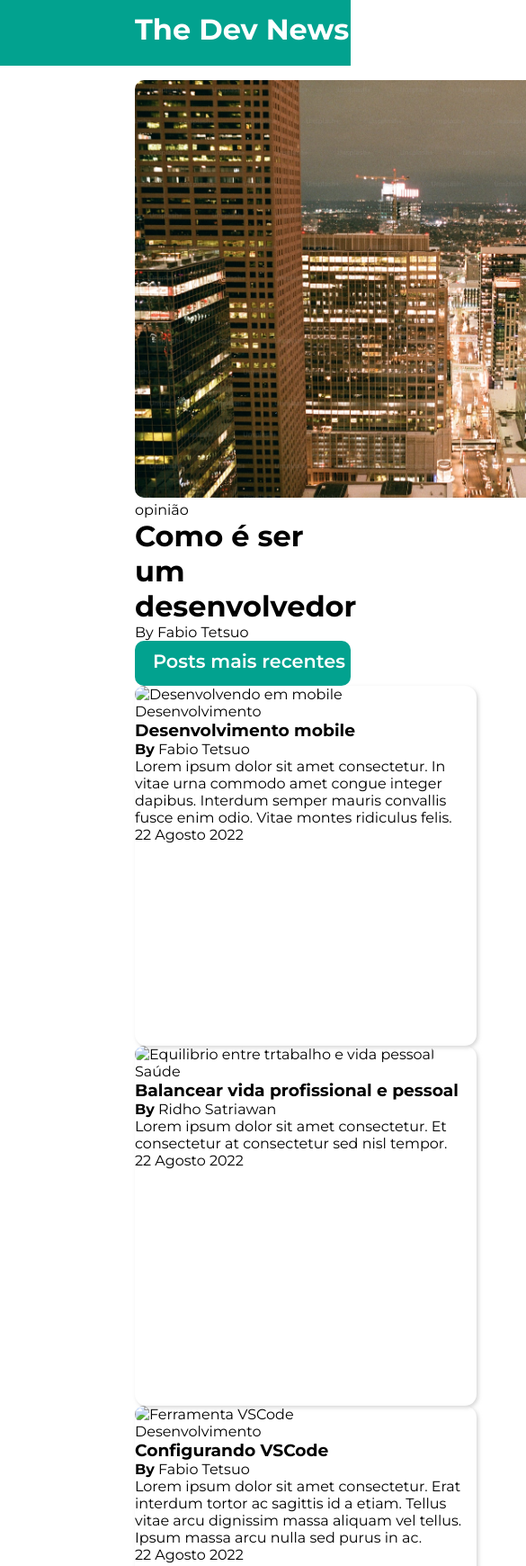
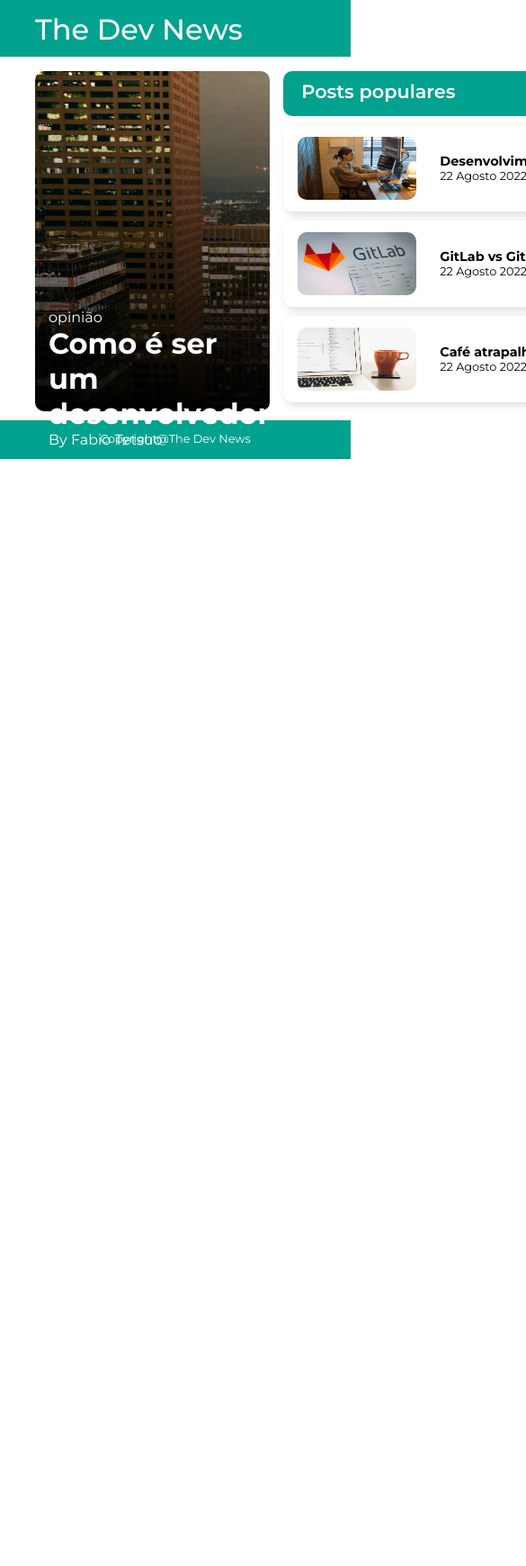
Before and after one commit to Mvrakami/RID-216265_Desafio02, a plain HTML site: page index.html in a window 390 px wide. Shown: the top 1740 px of the page at 90% size, 585 px wide, since content can reach past the window. After the commit the page ends 844 px from the top, so only its background shows below. Drawn offline with Linux system fonts and the light colour scheme.

Commit message:
atualização. header e parte 1 feitas

```diff
--- a/index.html
+++ b/index.html
@@ -13,92 +13,48 @@
     <header> <!--header-->
         <h1>The Dev News</h1>
     </header>
+
     <main>
-        <div id="container1">
-            <div> <!--mainPost-->
-                <img id="fotoheader" src="images/header.jpeg" alt="foto predios a noite">
-                <p>opinião</p>
+        <div class="container">
+            <div id="post-principal"> <!--mainPost-->
+                <p class="p1">opinião</p>
                 <h1>Como é ser um desenvolvedor</h1>
-                <p>By Fabio Tetsuo</p>
+                <p class="p1">By Fabio Tetsuo</p>
             </div>
+
+            <aside > <!--LATERAL: popPosts-->
+                <h2>Posts populares</h2>
+
+                <section class="side-container">
+
+                    <div>
+                        <img src="images/side361.jpeg"alt="">
+                        <span>
+                            <h3>Desenvolvimento atual</h4>
+                            <p>22 Agosto 2022</p>
+                        </span>
+                    </div>
+
+                    <div>
+                        <img src="images/side2-361.jpeg"  alt="">
+                        <span>
+                            <h3>GitLab vs GitHub</h4>
+                            <p>22 Agosto 2022</p>
+                        </span>
+                    </div>
+
+                    <div>
+                        <img src="images/side3-361.jpeg" alt="">
+                        <span>
+                            <h3>Café atrapalha?</h4>
+                            <p>22 Agosto 2022</p>
+                        </span>
+                    </div>
+                </section>
+            </aside>
         </div>
 
-        <div id="container2"> <!--cards-->
-            <h2 id="tituloRecentes">Posts mais recentes</h2>
-            <div class="cards">
-                <img src="" alt="Desenvolvendo em mobile">
-                <p class="theme">Desenvolvimento</p>
-                <h3>Desenvolvimento mobile</h3>
-                <p class="author"><strong>By</strong> Fabio Tetsuo</p>
-                <p>Lorem ipsum dolor sit amet consectetur. In <br>
-                    vitae urna commodo amet congue integer <br>
-                    dapibus. Interdum semper mauris convallis <br>
-                    fusce enim odio. Vitae montes ridiculus felis.</p>
-                <p>22 Agosto 2022</p>
-            </div>
-            <div class="cards">
-                <img src="" alt="Equilibrio entre trtabalho e vida pessoal">
-                <p class="theme">Saúde</p>
-                <h3>Balancear vida profissional e pessoal</h3>
-                <p class="author"><strong>By</strong> Ridho Satriawan</p>
-                <p>Lorem ipsum dolor sit amet consectetur. Et <br>
-                    consectetur at consectetur sed nisl tempor.</p>
-                <p>22 Agosto 2022</p>
-            </div>
-            <div class="cards">
-                <img src="" alt="Ferramenta VSCode">
-                <p class="theme">Desenvolvimento</p>
-                <h3>Configurando VSCode</h3>
-                <p class="author"><strong>By</strong> Fabio Tetsuo</p>
-                <p>Lorem ipsum dolor sit amet consectetur. Erat <br>
-                     interdum tortor ac sagittis id a etiam. Tellus <br>
-                     vitae arcu dignissim massa aliquam vel tellus. <br>
-                    Ipsum massa arcu nulla sed purus in ac.</p>
-                <p>22 Agosto 2022</p>
-            </div>
-            <div class="cards">
-                <img src="" alt="Tipos de tela">
-                <p class="theme">Produtividad</p>
-                <h3>2 monitores ou 1 ultrawide?</h3>
-                <p class="author"><strong>By</strong> Fulano da Silva</p>
-                <p>Lorem ipsum dolor sit amet consectetur. Arcu <br>
-                     tellus adipiscing sagittis tristique. Eget <br>
-                     molestie posuere enim pretium venenatis <br>
-                     nunc ligula donec a. Velit senectus amet nulla.</p>
-                <p>22 Agosto 2022</p>
-            </div>
-        </div>
-        <aside class="sidebar"> <!--LATERAL: popPosts-->
-            <h2>Posts populares</h2>
-            <div>
-                <img src="" alt="">
-                <h4>Desenvolvimento atual</h4>
-                <p>22 Agosto 2022</p>
-            </div>
-            <div>
-                <img src="" alt="">
-                <h4>GitLab vs GitHub</h4>
-                <p>22 Agosto 2022</p>
-            </div>
-            <div>
-                <img src="" alt="">
-                <h4>Café atrapalha?</h4>
-                <p>22 Agosto 2022</p>
-            </div>
 
-         <!--LATERAL: categorias-->
-            <h2>Categorias</h2>
-            <ul>
-                <li>> Saúde</li>
-                <li>> Desenvolvimento</li>
-                <li>> Produtividade</li>
-                <li>> Opinião</li>
-                <li>(1)</li>
-                <li>(2)</li>
-                <li>(2)</li>
-                <li>(1)</li>
-            </ul>
-        </aside>
     </main>
 </body>
 <footer>
--- a/style.css
+++ b/style.css
@@ -1,6 +1,6 @@
 @charset "UTF8";
 
-/*Configurações Gerais*/
+/*_____________________config. gerais______________________*/
 *{
     font-family: "Montserrat", Arial, Helvetica, sans-serif;
     margin: 0px;
@@ -9,65 +9,116 @@
 img{
     border-radius: 10px;
 }
+
 main{
-    padding-left: 150px;
+    margin-left: 10%;
+    margin-right: 10%;
 }
-h2{
+
+header > h1{ /*_____________________HEADER______________________*/
+    background-color: #02A28F;
+    color: white;
+    height: 50px;
+    padding-left: 10%;
+    padding-top: 13px;
+    margin-bottom: 4%;
+    font-weight: 500;
+}
+
+h2{ /*_____________________título lateral_____________________*/
+    background-color: #02A28F;
+    border-radius: 10px;
+    height: 40px;
+    color: white;
     font-size: 1.3em;
     font-weight: 600;
     padding-top: 10px;
     padding-left: 20px;
 }
 
-/*HEADER*/
-header > h1{
-    background-color: #02A28F;
-    color: white;
-    height: 60px;
-    padding-left: 150px;
-    padding-top: 13px;
-    margin-bottom: 4%;
+
+/*_____________________post principal______________________*/
+
+.container{
+    display: flex;
+    gap: 15px;
+    margin: 10px 0;
 }
 
-/*POST PRINCIPAL*/
-#fotoheader{
-    max-width: 700px;
 
-}
-#titulorecentes{
-    background-color: #02A28F;
-    border-radius: 10px;
-    width: 700px;
-    height: 50px;
-    color: white;
 
-}
-.cards{
-    box-shadow: 2px 2px 4px rgba(188, 188, 188, 0.603);
-    border-radius: 13px;
-    width: 380px;
-    height: 400px;
-}
-
-.container2 > .cards {
-    display: grid;
-    columns: 2;
+.side-container{
 
 }
 
-h2{
-    background-color: #02A28F;
+.side-container-title{
+    margin-bottom: 15px;
+}
+
+.side-container > div{
+    box-shadow: 3px 3px 10px rgba(128, 128, 128, 0.291);
     border-radius: 10px;
-    height: 40px;
+    display: flex;
+    align-items: center;
+    margin: 10px 0;
+    width: 360px;
+    height: 96px
+
+
+}
+
+.side-container > div > img{
+    width: 132px;
+    height: 70px;
+    margin: 1rem;
+}
+
+
+
+.side-container > div > p{
+    color: #616161;
+    font-size: 0.8rem
+}
+
+
+#main{
+    background-image: url(images/header700.jpeg);
+    border-radius: 15px;
     color: white;
 }
 
-/*FOOTER*/
+#post-principal{
+    background-image: linear-gradient(to bottom, #66666600, black), url(/images/header700.jpeg);
+    border-radius: 10px;
+    color: white;
+    width: 100%;
+}
+
+#post-principal > h1, .p1{
+    padding-left: 15px;
+    position: relative;
+    top: 70%;
+}
+
+span{
+    margin: 10px;
+}
+span > h3{
+    font-size: 0.9rem;
+}
+
+span > p{
+    font-size: 0.8rem;
+}
+
+
+
+/*_______________FOOTER_______________*/
 footer{
     background-color: #02A28F;
     height: 30px;
     color: white;
     text-align: center;
-    font-size: 1em;
-    padding-top: 10px;
+    font-size: 0.8em;
+    padding-top: 13px;
 }
```
Also changed, not shown: cod.txt (added), images/header700.jpeg (added), images/side2-361.jpeg (added), images/side3-361.jpeg (added), images/side361.jpeg (added).
